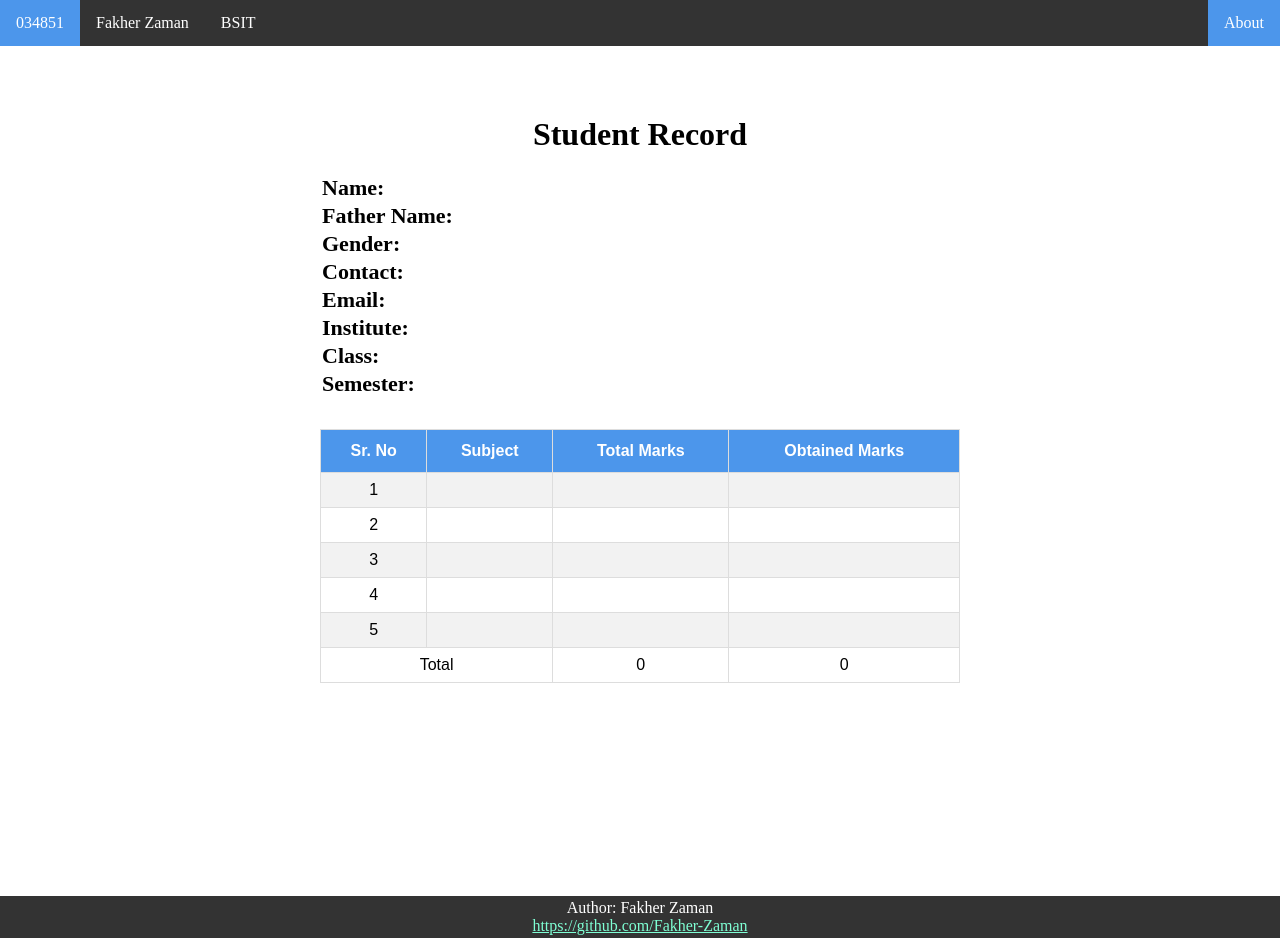
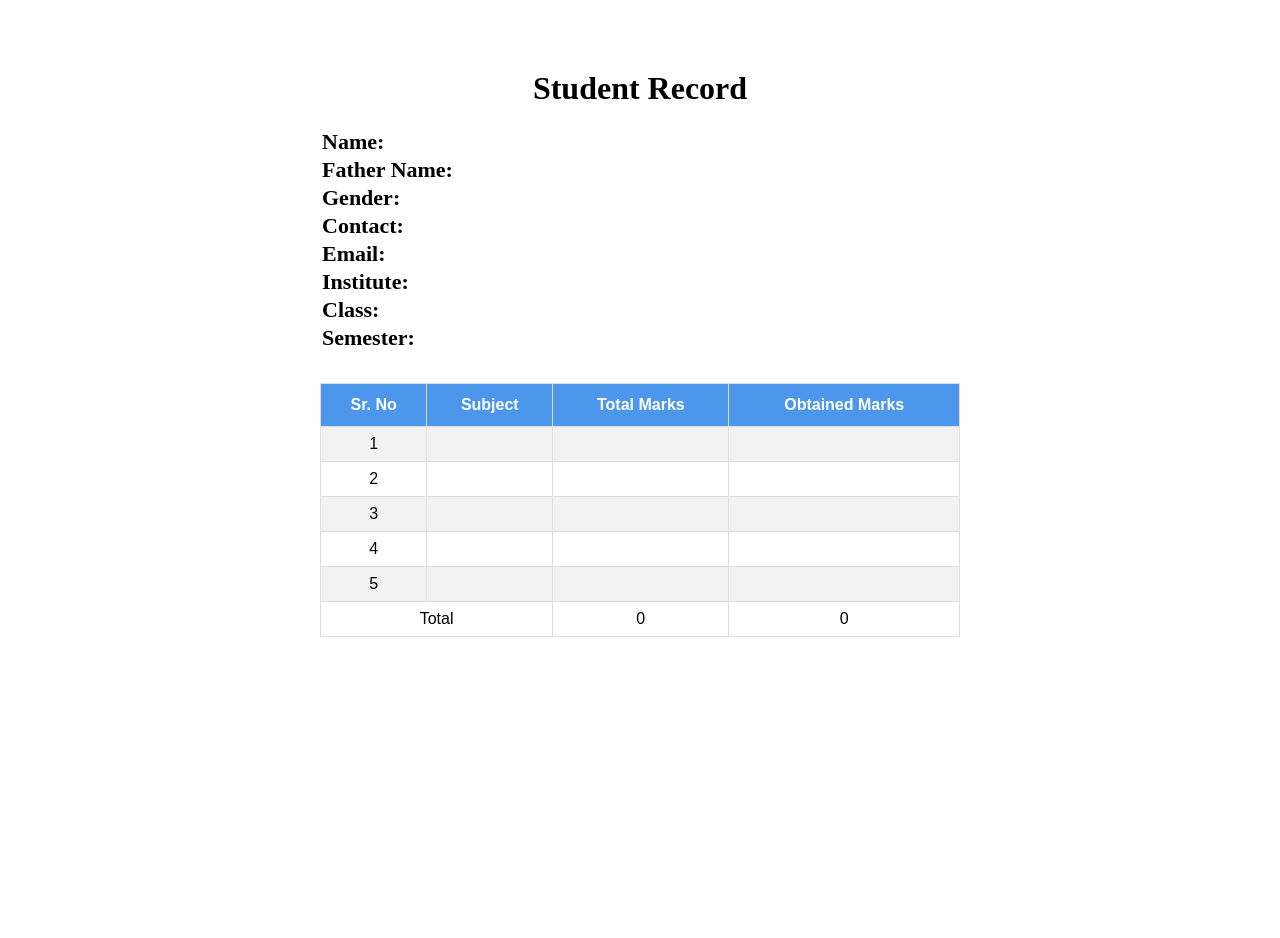
Before and after one commit to Fakher-Zaman/Web-Form-Page.github.io, a plain HTML site: page table.html in a window 1280 px wide. After the commit the page ends 850 px from the top, so only its background shows below. Drawn offline with Linux system fonts and the light colour scheme.

Commit message:
Add files via upload

```diff
--- a/table.css
+++ b/table.css
@@ -22,35 +22,6 @@ h1 {
 .main h1 {
     margin: auto;
     padding: 20px;
-}
-
-/* For header */
-ul {
-    list-style-type: none;
-    margin: 0;
-    padding: 0;
-    overflow: hidden;
-    background-color: #333;
-}
-
-li {
-    float: left;
-}
-
-li a {
-    display: block;
-    color: white;
-    text-align: center;
-    padding: 14px 16px;
-    text-decoration: none;
-}
-
-li a:hover:not(.active) {
-    background-color: rgb(76, 150, 235);
-}
-
-.active {
-    background-color: rgb(76, 150, 235);
 }
 
 /* For User Info */
@@ -96,19 +67,6 @@ li a:hover:not(.active) {
     text-align: center;
 }
 
-/* For footer */
-footer {
-    text-align: center;
-    padding: 3px;
-    background-color: #333;
-    color: white;
-}
-
-footer a {
-    font-style: none;
-    color: aquamarine;
-}
-
 /* For Responsiveness */
 @media screen and (max-width: 1200px) {
 
--- a/table.html
+++ b/table.html
@@ -10,15 +10,6 @@
 </head>
 
 <body>
-    <header>
-        <ul>
-            <li><a href="#">034851</a></li>
-            <li><a href="#">Fakher Zaman</a></li>
-            <li><a href="#">BSIT</a></li>
-            <li style="float:right"><a class="active" href="#about">About</a></li>
-        </ul>
-    </header>
-
     <div class="container">
 
         <div class="main">
@@ -105,12 +96,6 @@
         </div>
     </div>
 
-    <footer>
-        <p>Author: Fakher Zaman<br>
-            <a href="https://github.com/Fakher-Zaman">https://github.com/Fakher-Zaman</a>
-        </p>
-    </footer>
-
     <script src="table.js"></script>
 </body>
 
```
Also changed, not shown: style.css (+9 -1 lines), index.html (line endings or trailing spaces).
